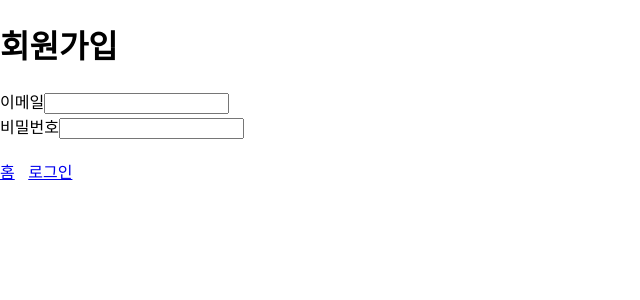
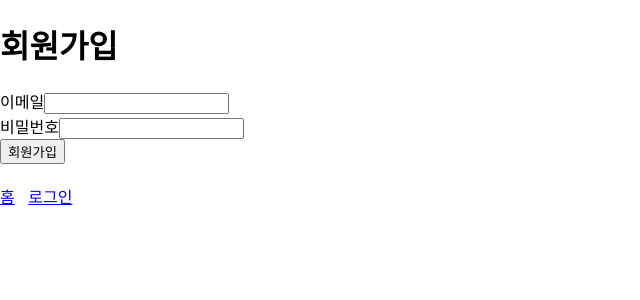
Before and after one commit to owel-dev/wanted-pre-onboarding-frontend, a React (Create React App) app: page /signup in a window 1280 px wide. Shown: the top 300 px of the page, without its empty margins (0-640 px from the left). Built offline with nearby package versions, Linux system fonts and the light colour scheme.

Commit message:
refactor: SignUp: handleSubmit 함수 Error 부분 함수로 분리

```diff
--- a/src/components/SignUp.jsx
+++ b/src/components/SignUp.jsx
@@ -1,11 +1,10 @@
 import React from 'react';
 import axios from 'axios';
-import { useState, useEffect } from 'react';
 import { useNavigate } from 'react-router-dom';
-import Cookies from 'js-cookie';
 import { Link } from 'react-router-dom';
 import FormInput from './FormInput';
 import Form from './Form';
+import { handleError } from '../handleSubmit';
 
 const SignUp = () => {
   const navigate = useNavigate();
@@ -17,35 +16,21 @@ const SignUp = () => {
 
   const handleSubmit = async (formInputData) => {
     try {
-      const response = await axios.post(
+      await axios.post(
         'https://www.pre-onboarding-selection-task.shop/auth/signup',
         formInputData
       );
-      if (response.status === 201) {
       alert('회원가입이 완료되었습니다.');
       navigate('/signin');
-      } else {
-        alert(
-          `회원가입이 정상 처리되지 않았습니다. 에러코드: ${response.status}`
-        );
-      }
     } catch (error) {
-      const keyValueString = Object.entries(error.response.data)
-        .map(([key, value]) => `${key}: ${value}`)
-        .join(',\n');
-      alert(`회원가입에 실패했습니다.\n${keyValueString}`);
+      handleError(error, '회원가입');
     }
   };
 
   return (
     <div className="signup">
       <h1>회원가입</h1>
-      <Form
-        handleSubmit={handleSubmit}
-        initialValues={initialValues}
-        buttonName="회원가입"
-      >
-        <>
+      <Form handleSubmit={handleSubmit} initialValues={initialValues}>
         <FormInput
           label="이메일"
           type="text"
@@ -60,7 +45,7 @@ const SignUp = () => {
           pattern=".{8,}"
           title="비밀번호는 8자 이상이어야 합니다."
         />
-        </>
+        <button type="submit">회원가입</button>
       </Form>
       <br />
       <Link to="/">홈</Link> &nbsp;&nbsp;
```
Lines whose indentation alone changed are shown as unchanged.
